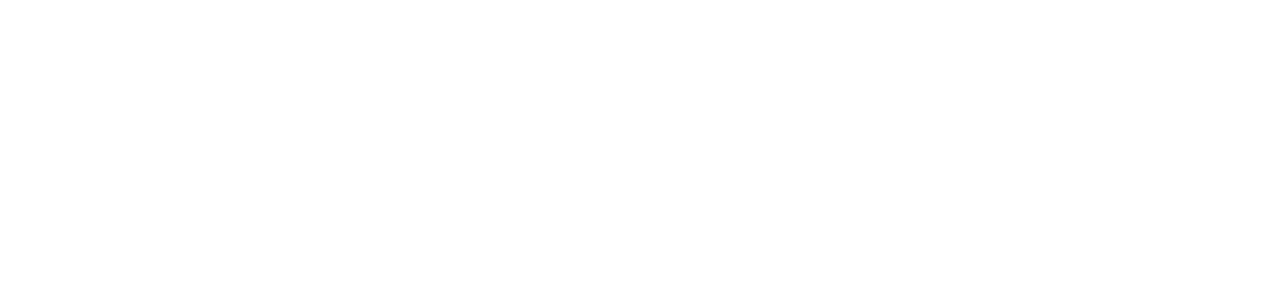
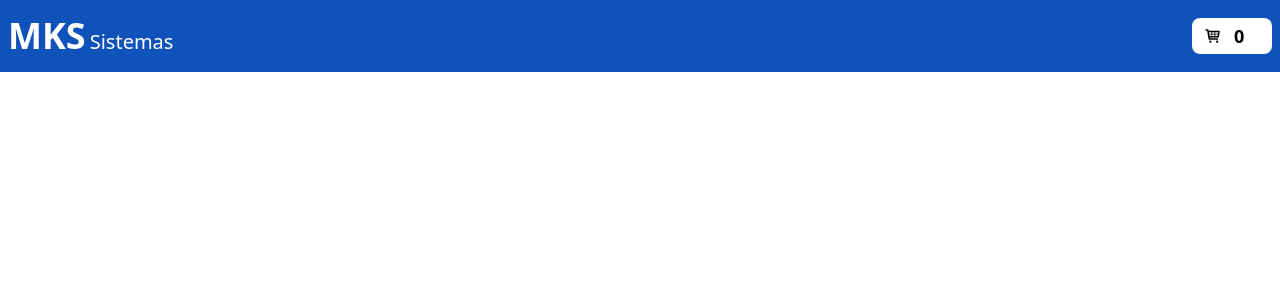
Before and after one commit to andrade-tiago/mks.front-end.challenge, a React (Vite) app: page / in a window 1280 px wide. Shown: the top 300 px of the page. Built offline with nearby package versions, Linux system fonts and the light colour scheme.

Commit message:
:sparkles: feat(header): add shopping cart

```diff
--- a/package.json
+++ b/package.json
@@ -11,7 +11,8 @@
   },
   "dependencies": {
     "react": "^18.3.1",
-    "react-dom": "^18.3.1"
+    "react-dom": "^18.3.1",
+    "react-icons": "^5.2.1"
   },
   "devDependencies": {
     "@types/node": "^20.14.9",
--- a/src/App.tsx
+++ b/src/App.tsx
@@ -1,7 +1,9 @@
+import HomePage from "./pages/Home"
+
 const App = (): JSX.Element => {
   return (
     <>
-
+      <HomePage />
     </>
   )
 }
--- /dev/null
+++ b/src/components/ShoppingCart.tsx
@@ -0,0 +1,30 @@
+import tw from "tailwind-styled-components"
+import { TiShoppingCart } from "react-icons/ti"
+
+const Wrapper = tw.div`
+  bg-white
+  text-black text-lg
+  w-max min-w-20
+  rounded-lg
+  py-1 px-3
+  flex items-center gap-3
+`
+
+const ItemsAmount = tw.span`font-bold`
+
+type ShoppingCartProps = {
+  itemsAmount: number
+}
+
+const ShoppingCart = ({ itemsAmount }: ShoppingCartProps): JSX.Element => {
+  return (
+    <Wrapper>
+      <TiShoppingCart />
+      <ItemsAmount>
+        {itemsAmount}
+      </ItemsAmount>
+    </Wrapper>
+  )
+}
+
+export default ShoppingCart
--- /dev/null
+++ b/src/pages/Home.tsx
@@ -0,0 +1,12 @@
+import Header from "@/components/Header"
+import ShoppingCart from "@/components/ShoppingCart"
+
+const HomePage = (): JSX.Element => {
+  return (
+    <Header>
+      <ShoppingCart itemsAmount={0} />
+    </Header>
+  )
+}
+
+export default HomePage
```
Also changed, not shown: 1 other file (tests, documents, lock files or other folders).
